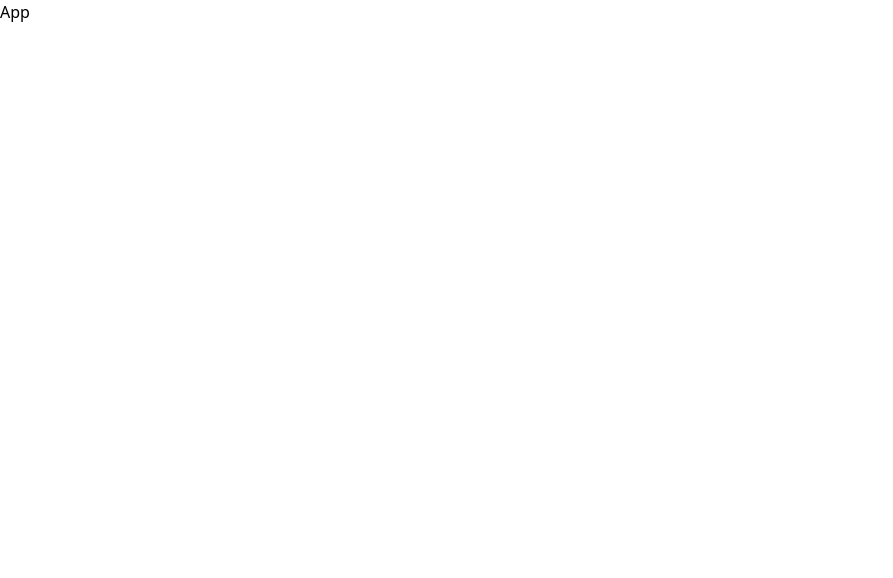
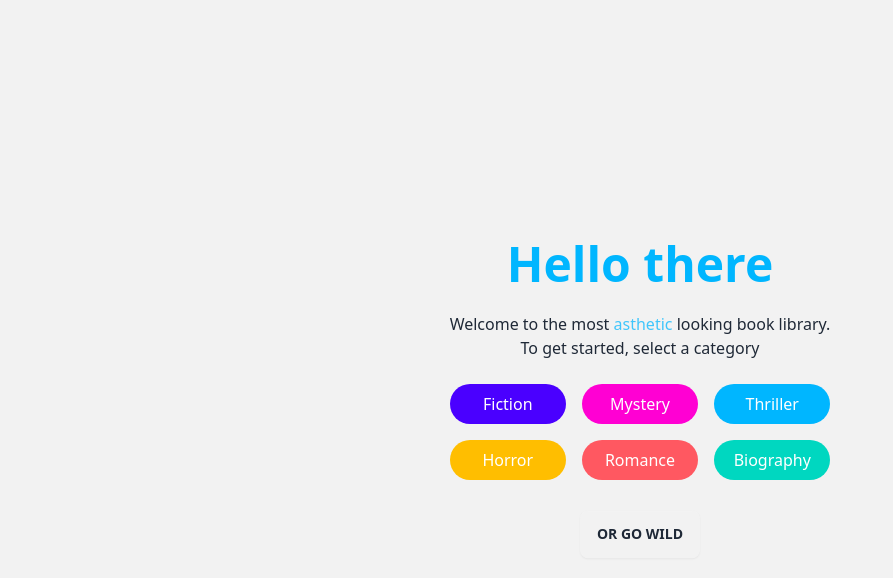
Before and after one commit to vishesh-baj/tripstore-assignment, a React (Vite) app: page / in a window 1280 px wide. Shown: the top 578 px of the page, without its empty margins (0-893 px from the left). Built offline with nearby package versions, Linux system fonts and the light colour scheme.

Commit message:
home page ui and functionality completed

```diff
--- a/src/App.jsx
+++ b/src/App.jsx
@@ -1,6 +1,16 @@
+import { Routes, Route } from "react-router-dom";
+import { routes } from "./routes/routes";
 
 const App = () => {
-  return <div>App</div>;
+  return (
+    <div>
+      <Routes>
+        {routes.map(({ key, path, Element }) => {
+          return <Route path={path} key={key} element={<Element />} />;
+        })}
+      </Routes>
+    </div>
+  );
 };
 
 export default App;
--- /dev/null
+++ b/src/components/Badge.jsx
@@ -0,0 +1,12 @@
+const Badge = ({ categoryName, color, textColor, handleClick }) => {
+  return (
+    <div
+      onClick={() => handleClick(categoryName.toLowerCase())}
+      className={`col-span-1 rounded-full px-4 py-2 hover:shadow-sm hover:shadow-gray-500 hover:scale-105 transition  cursor-pointer ${textColor} ${color} `}
+    >
+      {categoryName}
+    </div>
+  );
+};
+
+export default Badge;
--- /dev/null
+++ b/src/components/index.js
@@ -0,0 +1 @@
+export { default as Badge } from "./Badge";
--- /dev/null
+++ b/src/features/category.js
@@ -0,0 +1,19 @@
+import { createSlice } from "@reduxjs/toolkit";
+
+const initialState = {
+  value: "",
+};
+
+export const categorySlice = createSlice({
+  name: "category",
+  initialState,
+  reducers: {
+    selectCategory: (state, action) => {
+      state.value = action.payload;
+    },
+  },
+});
+
+export const { selectCategory } = categorySlice.actions;
+
+export default categorySlice.reducer;
--- /dev/null
+++ b/src/pages/DetailPage.jsx
@@ -0,0 +1,5 @@
+const DetailPage = () => {
+  return <div>DetailPage</div>;
+};
+
+export default DetailPage;
--- /dev/null
+++ b/src/pages/HomePage.jsx
@@ -0,0 +1,75 @@
+import { Link, useNavigate } from "react-router-dom";
+import Badge from "../components/Badge";
+import { PATHS } from "../routes/paths";
+import { useDispatch } from "react-redux";
+import { selectCategory } from "../features/category";
+
+const HomePage = () => {
+  const navigate = useNavigate();
+  const dispatch = useDispatch();
+
+  const handleCategorySelect = (categoryName) => {
+    dispatch(selectCategory(categoryName));
+    navigate(PATHS.listing);
+  };
+
+  return (
+    <div className="hero min-h-screen bg-base-200">
+      <div className="hero-content text-center">
+        <div className="max-w-md">
+          <h1 className="text-5xl font-bold text-info">Hello there</h1>
+          <p className="py-6">
+            Welcome to the most{" "}
+            <span className="text-info animate-pulse">asthetic</span> looking
+            book library. <br /> To get started, select a category
+          </p>
+          <div className="grid grid-cols-1 md:grid-cols-3 gap-4">
+            <Badge
+              handleClick={handleCategorySelect}
+              categoryName="Fiction"
+              color={"bg-primary"}
+              textColor={"text-white"}
+            />
+            <Badge
+              handleClick={handleCategorySelect}
+              categoryName="Mystery"
+              color={"bg-secondary"}
+              textColor={"text-white"}
+            />
+            <Badge
+              handleClick={handleCategorySelect}
+              categoryName="Thriller"
+              color={"bg-info"}
+              textColor={"text-white"}
+            />
+            <Badge
+              handleClick={handleCategorySelect}
+              categoryName="Horror"
+              color={"bg-warning"}
+              textColor={"text-white"}
+            />
+            <Badge
+              handleClick={handleCategorySelect}
+              categoryName="Romance"
+              color={"bg-error"}
+              textColor={"text-white"}
+            />
+            <Badge
+              handleClick={handleCategorySelect}
+              categoryName="Biography"
+              color={"bg-accent"}
+              textColor={"text-white"}
+            />
+          </div>
+          <div className="mt-8">
+            <Link to={PATHS.listing} className="btn  animate-bounce">
+              OR GO WILD
+            </Link>
+          </div>
+        </div>
+      </div>
+    </div>
+  );
+};
+
+export default HomePage;
--- /dev/null
+++ b/src/pages/ListingPage.jsx
@@ -0,0 +1,25 @@
+import { useSelector } from "react-redux";
+
+const ListingPage = () => {
+  const categoryName = useSelector((x) => x.category.value);
+
+  return (
+    <div className="w-screen h-screen rounded bg-base-300">
+      <h1 className=" text-3xl text-center md:text-8xl py-8">
+        {categoryName.toUpperCase()}
+      </h1>
+      <div className="flex justify-center">
+        <form className="w-1/2">
+          <div className="form-control">
+            <label htmlFor="category-input" className="label">
+              <span className="label-text">Search {categoryName}</span>
+            </label>
+            <input className="input input-info" type="text" name="" id="" />
+          </div>
+        </form>
+      </div>
+    </div>
+  );
+};
+
+export default ListingPage;
--- /dev/null
+++ b/src/pages/index.js
@@ -0,0 +1,3 @@
+export { default as DetailsPage } from "./DetailPage";
+export { default as HomePage } from "./HomePage";
+export { default as ListingPage } from "./ListingPage";
--- /dev/null
+++ b/src/routes/paths.js
@@ -0,0 +1,5 @@
+export const PATHS = {
+  home: "/",
+  details: "/details",
+  listing: "/listing",
+};
--- /dev/null
+++ b/src/routes/routes.jsx
@@ -0,0 +1,21 @@
+import { nanoid } from "nanoid";
+import { PATHS } from "./paths";
+import { DetailsPage, HomePage, ListingPage } from "../pages";
+
+export const routes = [
+  {
+    key: nanoid(),
+    path: PATHS.home,
+    Element: HomePage,
+  },
+  {
+    key: nanoid(),
+    path: PATHS.details,
+    Element: DetailsPage,
+  },
+  {
+    key: nanoid(),
+    path: PATHS.listing,
+    Element: ListingPage,
+  },
+];
--- a/src/store.js
+++ b/src/store.js
@@ -1,5 +1,7 @@
 import { configureStore } from "@reduxjs/toolkit";
-
+import categoryReducer from "./features/category";
 export const store = configureStore({
-  reducer: {},
+  reducer: {
+    category: categoryReducer,
+  },
 });
--- a/tailwind.config.js
+++ b/tailwind.config.js
@@ -4,5 +4,5 @@ module.exports = {
   theme: {
     extend: {},
   },
-  plugins: [],
+  plugins: [require("daisyui")],
 };
```
